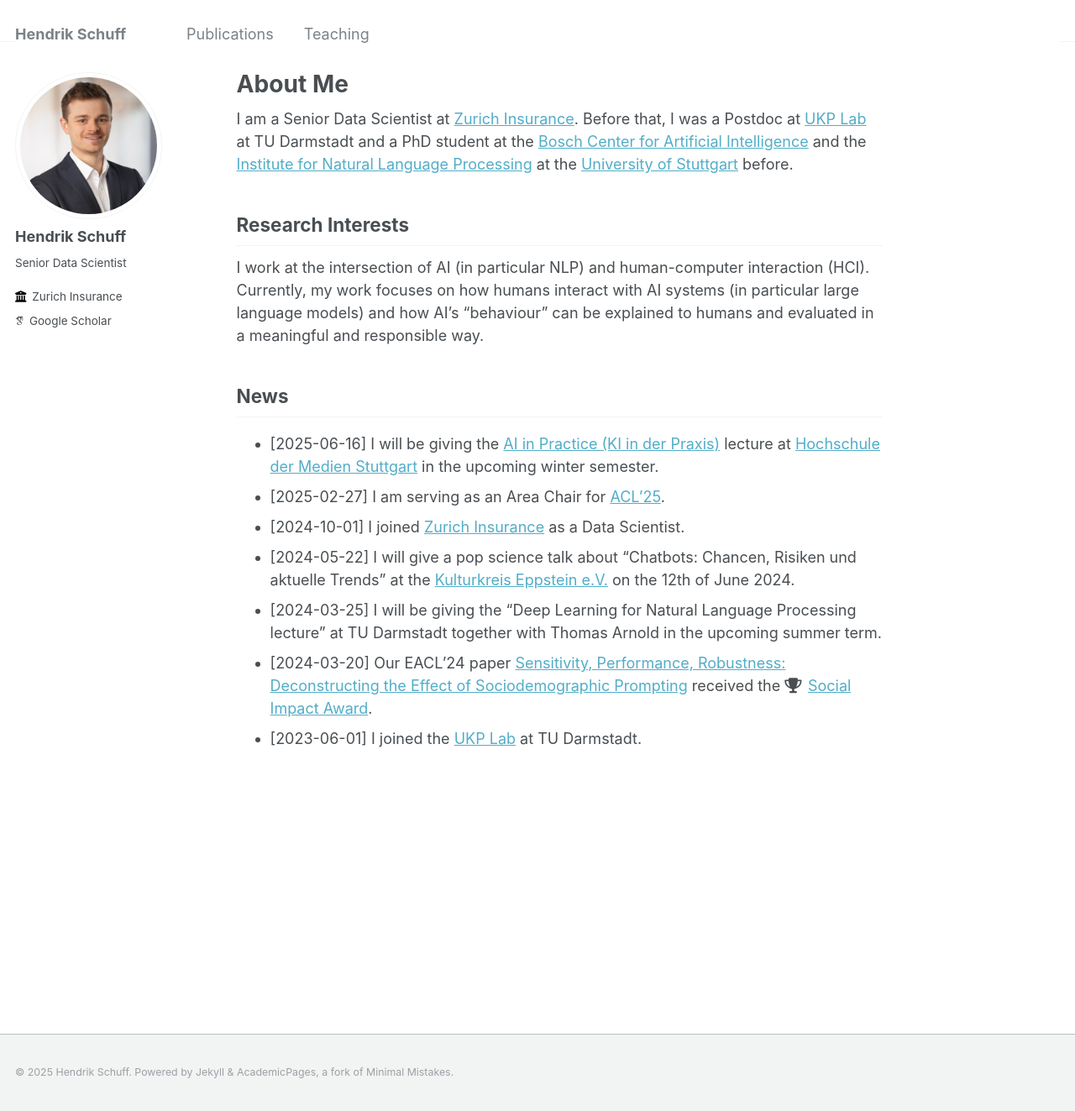
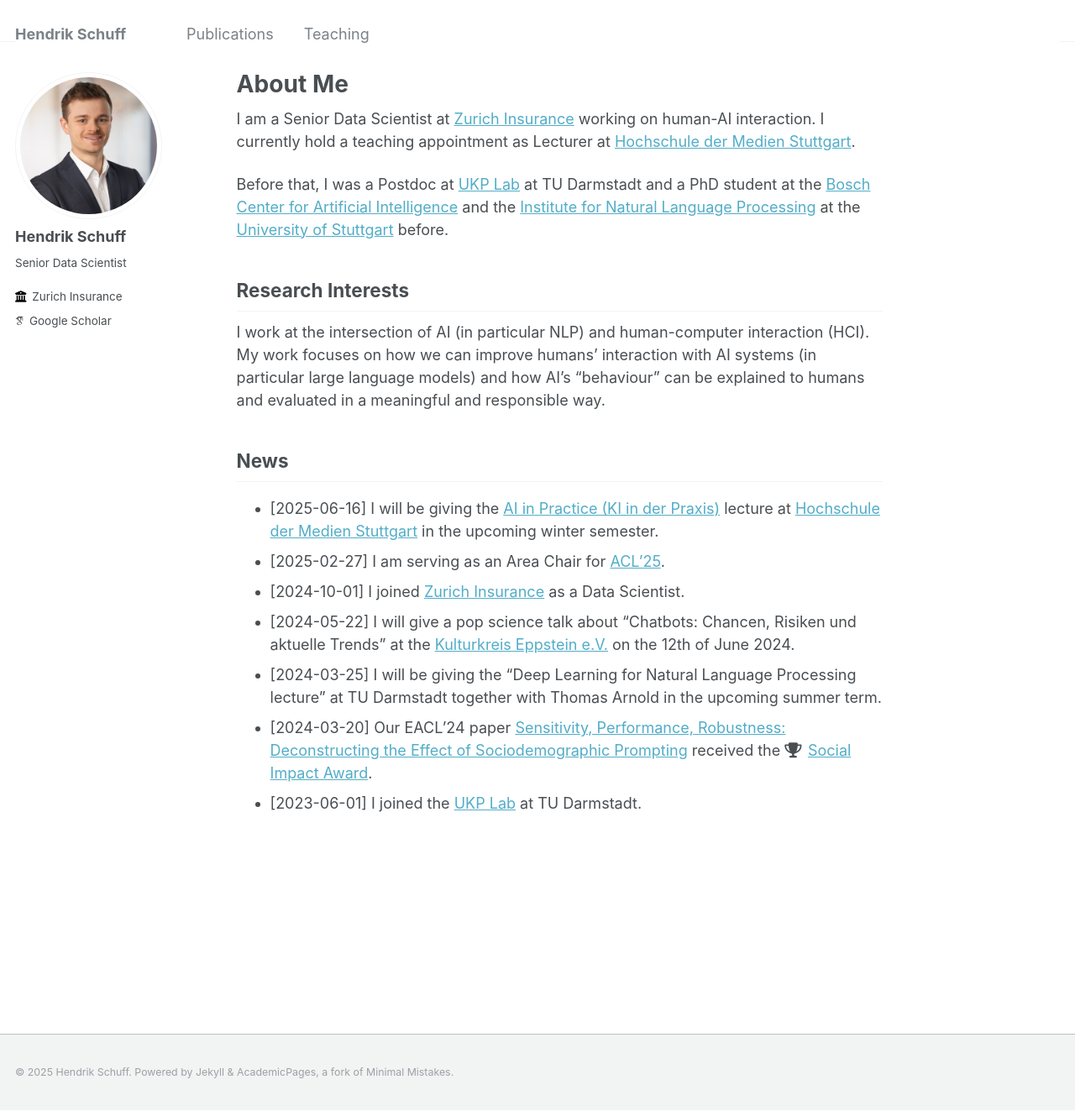
Before and after one commit to hschuff/hschuff.github.io, a Jekyll site: the page built from _pages/about.md, in a window 1280 px wide and 1323 px high. Shown: the whole window at 84% size. Built offline with Jekyll 4.4.1, drawn with Linux system fonts in a browser that asks for light colours; some web fonts are replaced.

Commit message:
adding HdM teaching appointment

```diff
--- a/_pages/about.md
+++ b/_pages/about.md
@@ -8,13 +8,15 @@ redirect_from:
   - /about.html
 ---
 
-I am a Senior Data Scientist at [Zurich Insurance](https://www.zurich.com/).
+I am a Senior Data Scientist at [Zurich Insurance](https://www.zurich.com/) working on human-AI interaction.
+I currently hold a teaching appointment as Lecturer at [Hochschule der Medien Stuttgart](https://www.hdm-stuttgart.de/en).
+
 Before that, I was a Postdoc at [UKP Lab](https://www.informatik.tu-darmstadt.de/ukp/ukp_home/index.en.jsp) at TU Darmstadt and a
 PhD student at the [Bosch Center for Artificial Intelligence](http://www.bosch-ai.com) and the [Institute for Natural Language Processing](https://www.ims.uni-stuttgart.de/en/) at the [University of Stuttgart](https://www.uni-stuttgart.de/en/) before.
 
 ## Research Interests
 I work at the intersection of AI (in particular NLP) and human-computer interaction (HCI).
-Currently, my work focuses on how humans interact with AI systems (in particular large language models) and how AI's "behaviour" can be explained to humans and evaluated in a meaningful and responsible way.
+My work focuses on how we can improve humans' interaction with AI systems (in particular large language models) and how AI's "behaviour" can be explained to humans and evaluated in a meaningful and responsible way.
 
 ## News
 * [2025-06-16] I will be giving the [AI in Practice (KI in der Praxis)](https://www.hdm-stuttgart.de/vorlesung_detail?vorlid=5216508) lecture at [Hochschule der Medien Stuttgart](https://www.hdm-stuttgart.de/en) in the upcoming winter semester.
```
